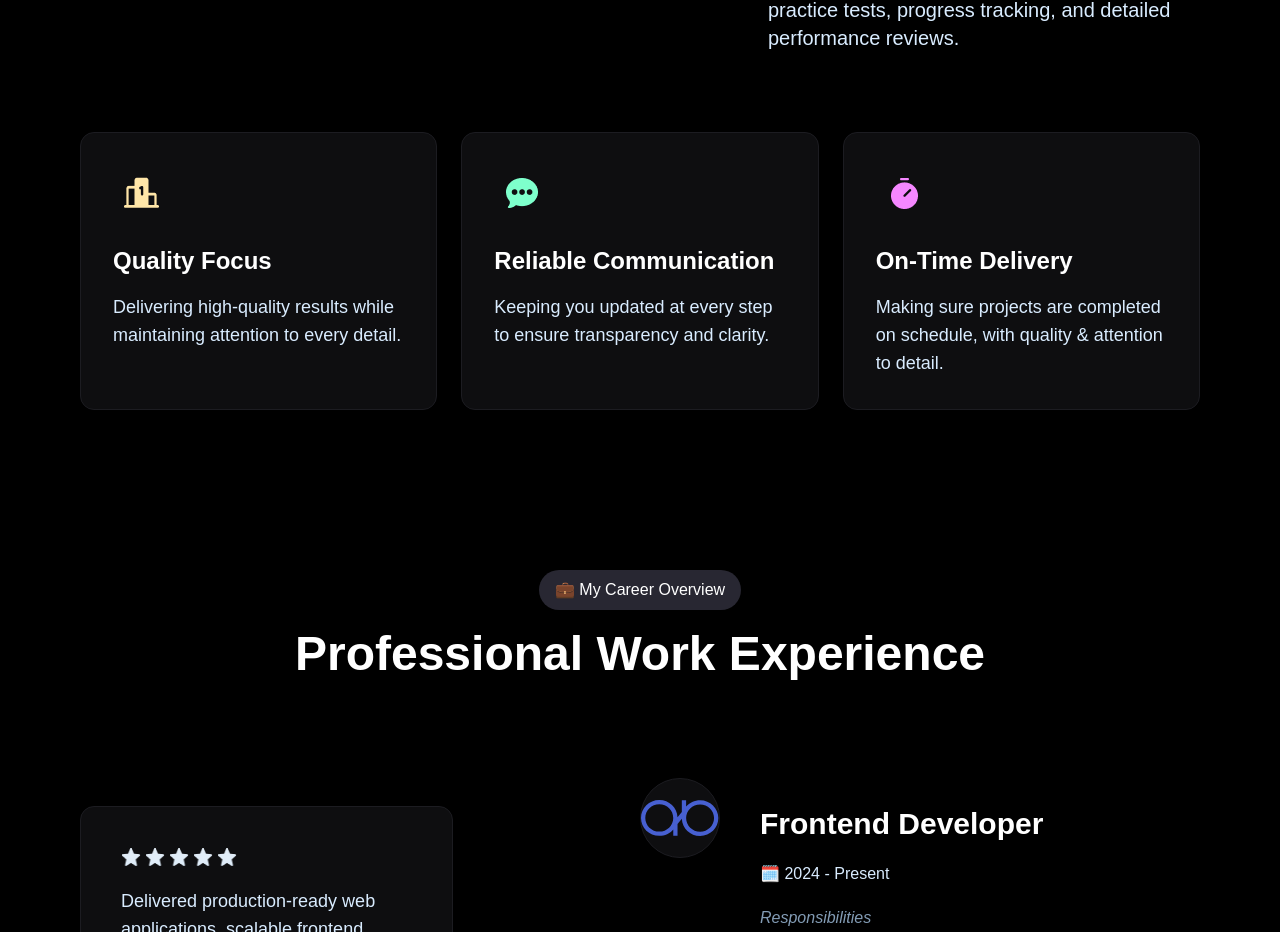
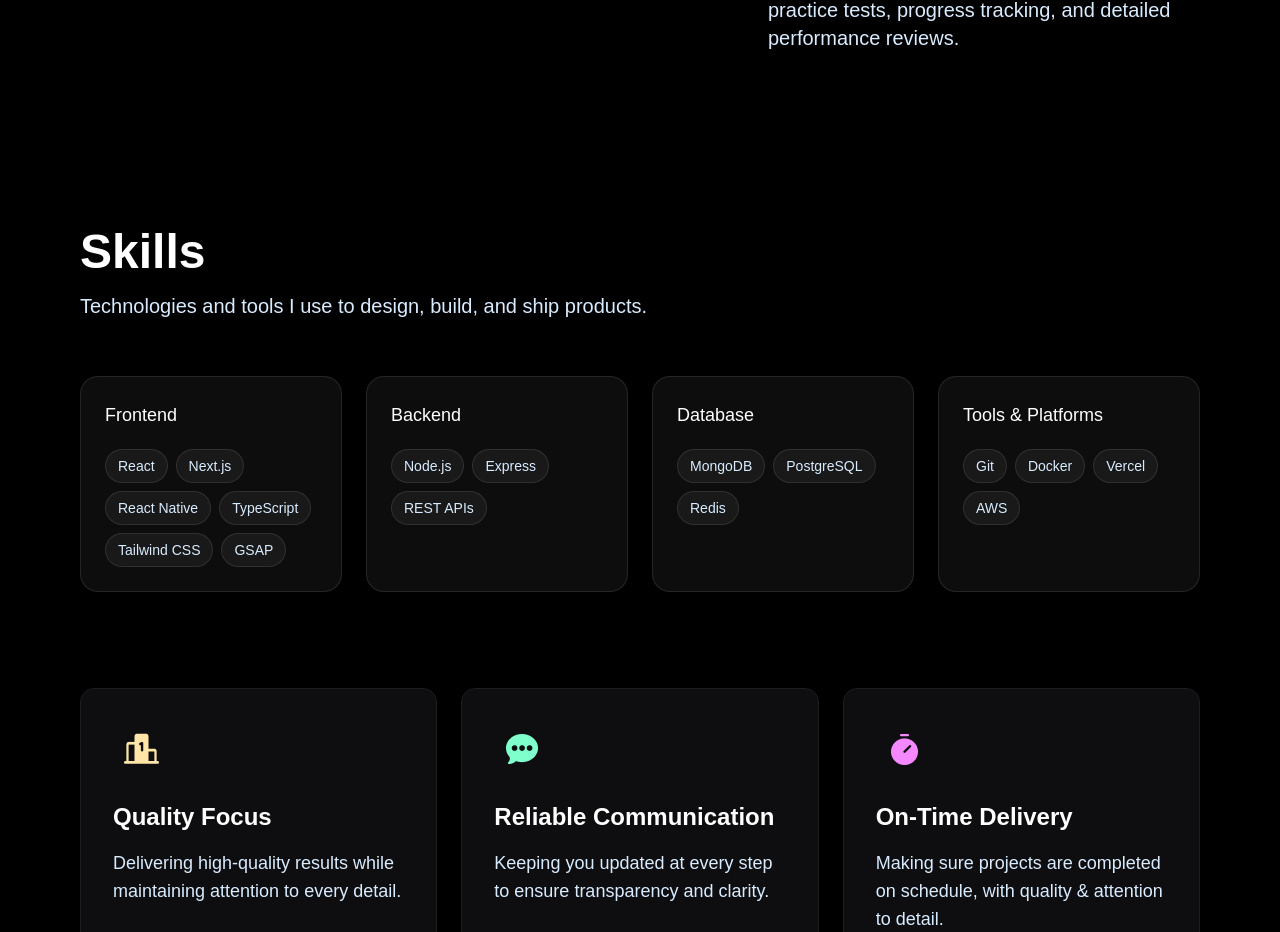
Before and after one commit to silentvoice143/portfolio-updated, a Next.js app: page / in a window 1280 px wide. Shown: the part 2360-3292 px from the top of the page. Built offline with nearby package versions, Linux system fonts and the light colour scheme; a web font is replaced by a local one.

Commit message:
added skill section

```diff
--- a/src/app/page.tsx
+++ b/src/app/page.tsx
@@ -5,6 +5,7 @@ import FeatureCards from "@/components/sections/feature-cards";
 import Footer from "@/components/sections/footer";
 import Hero from "@/components/sections/hero";
 import ShowCase from "@/components/sections/show-case";
+import Skills from "@/components/sections/skill";
 import TechLogo from "@/components/sections/tech-logo";
 import Testimonials from "@/components/sections/testimonials";
 import Image from "next/image";
@@ -15,6 +16,7 @@ export default function Home() {
       <Navbar />
       <Hero />
       <ShowCase />
+      <Skills />
       {/* <TechLogo /> */}
       <FeatureCards />
       <Experience />
--- /dev/null
+++ b/src/components/sections/skill.tsx
@@ -0,0 +1,112 @@
+"use client";
+import React, { useRef } from "react";
+import { gsap } from "gsap";
+import { ScrollTrigger } from "gsap/ScrollTrigger";
+import { useGSAP } from "@gsap/react";
+
+gsap.registerPlugin(ScrollTrigger);
+
+// Edit this with your real stack — grouped the way you want it to read
+const skillGroups = [
+  {
+    title: "Frontend",
+    skills: [
+      "React",
+      "Next.js",
+      "React Native",
+      "TypeScript",
+      "Tailwind CSS",
+      "GSAP",
+    ],
+  },
+
+  {
+    title: "Backend",
+    skills: ["Node.js", "Express", "REST APIs"],
+  },
+  {
+    title: "Database",
+    skills: ["MongoDB", "PostgreSQL", "Redis"],
+  },
+  {
+    title: "Tools & Platforms",
+    skills: ["Git", "Docker", "Vercel", "AWS"],
+  },
+];
+
+const Skills = () => {
+  const sectionRef = useRef(null);
+  const cardRefs = useRef<(HTMLDivElement | null)[]>([]);
+
+  useGSAP(() => {
+    gsap.fromTo(
+      sectionRef.current,
+      { opacity: 0 },
+      { opacity: 1, duration: 1.5 },
+    );
+
+    cardRefs.current.forEach((card, index) => {
+      if (!card) return;
+
+      gsap.fromTo(
+        card,
+        { y: 50, opacity: 0 },
+        {
+          y: 0,
+          opacity: 1,
+          duration: 1,
+          delay: 0.15 * (index + 1),
+          scrollTrigger: {
+            trigger: card,
+            start: "top 90%",
+          },
+        },
+      );
+    });
+  }, []);
+
+  return (
+    <section
+      id="skills"
+      ref={sectionRef}
+      className="w-full py-24 px-6 md:px-12 lg:px-20"
+    >
+      <div className="mx-auto">
+        <h2 className="text-white text-3xl md:text-5xl font-semibold mb-4">
+          Skills
+        </h2>
+        <p className="text-white-50 md:text-xl max-w-2xl mb-14">
+          Technologies and tools I use to design, build, and ship products.
+        </p>
+
+        <div className="grid grid-cols-1 sm:grid-cols-2 lg:grid-cols-4 gap-6">
+          {skillGroups.map((group, index) => (
+            <div
+              key={group.title}
+              ref={(el) => {
+                cardRefs.current[index] = el;
+              }}
+              className="rounded-2xl bg-white/5 border border-white/10 backdrop-blur-sm p-6 hover:border-white/20 transition-colors"
+            >
+              <h3 className="text-white text-lg font-medium mb-5">
+                {group.title}
+              </h3>
+              <div className="flex flex-wrap gap-2">
+                {group.skills.map((skill) => (
+                  <span
+                    key={skill}
+                    className="text-sm text-white-50 bg-white/5 border border-white/10 rounded-full px-3 py-1.5 hover:bg-white/10 hover:text-white transition-colors"
+                  >
+                    {skill}
+                  </span>
+                ))}
+              </div>
+            </div>
+          ))}
+        </div>
+      </div>
+    </section>
+  );
+};
+
+export default Skills;
```
